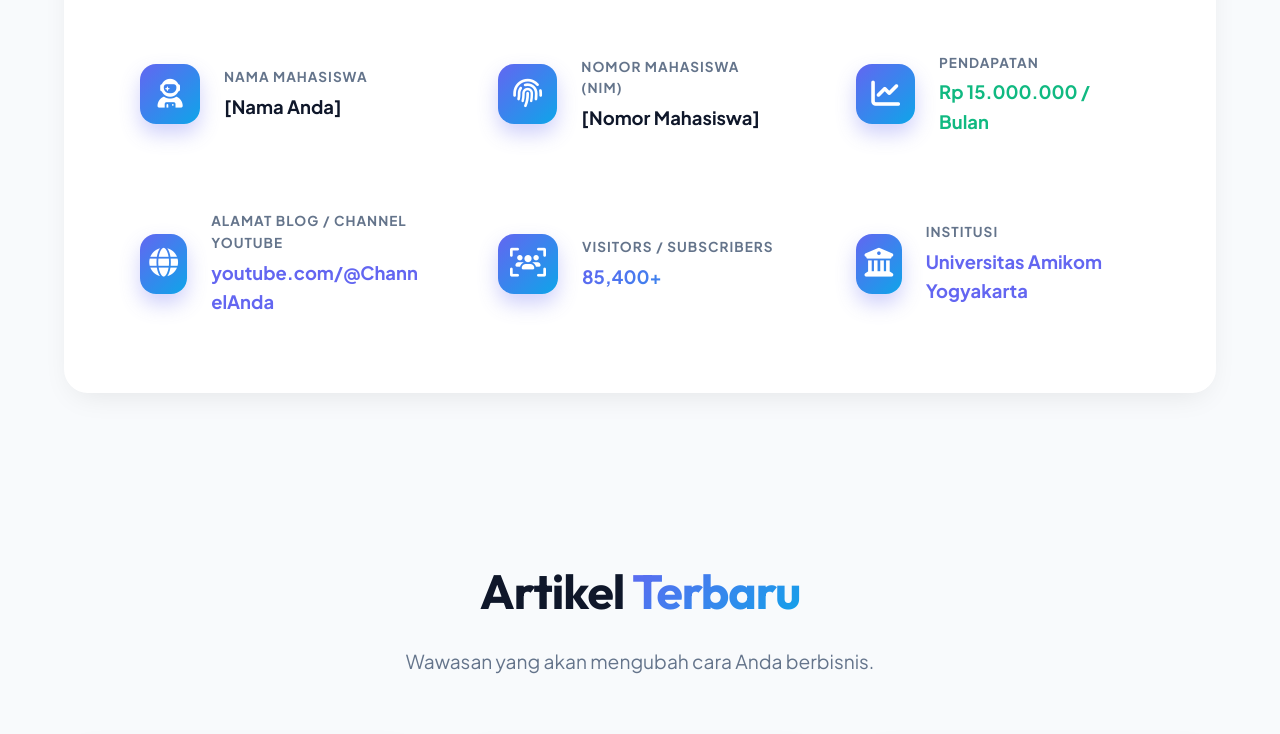
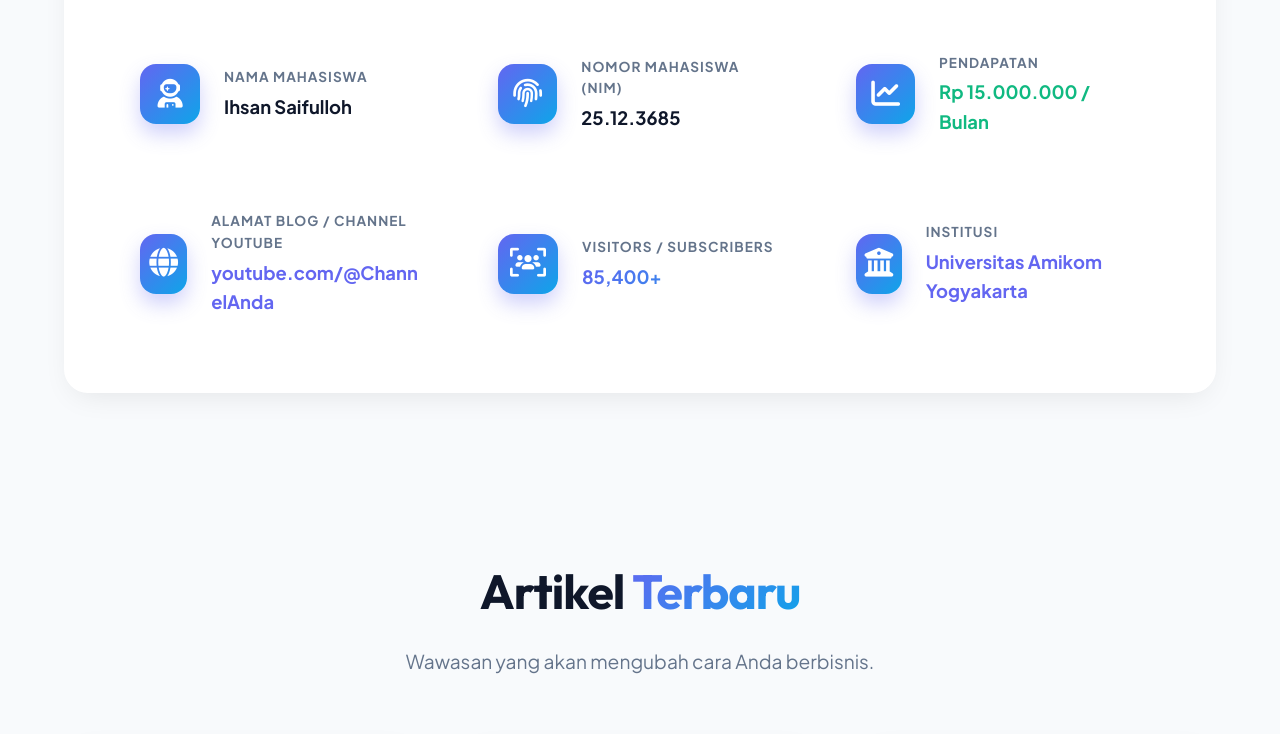
Before and after one commit to zanworld/lingbis, a plain HTML site: page index.html in a window 1280 px wide. Shown: the part 1075-1809 px from the top of the page. Drawn offline with nearby package versions, Linux system fonts and the light colour scheme.

Commit message:
Update student name and ID in index.html

```diff
--- a/index.html
+++ b/index.html
@@ -58,14 +58,14 @@
                         <div class="icon"><i class="fas fa-user-astronaut"></i></div>
                         <div class="details">
                             <span class="label">Nama Mahasiswa</span>
-                            <span class="value" id="studentName">[Nama Anda]</span>
+                            <span class="value" id="studentName">Ihsan Saifulloh</span>
                         </div>
                     </div>
                     <div class="info-item hover-scale">
                         <div class="icon"><i class="fas fa-fingerprint"></i></div>
                         <div class="details">
                             <span class="label">Nomor Mahasiswa (NIM)</span>
-                            <span class="value" id="studentId">[Nomor Mahasiswa]</span>
+                            <span class="value" id="studentId">25.12.3685</span>
                         </div>
                     </div>
                     <div class="info-item hover-scale">
```
